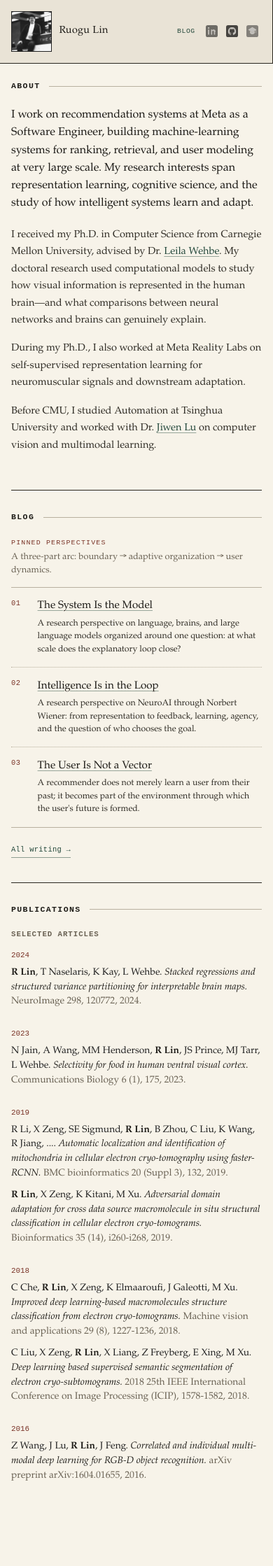
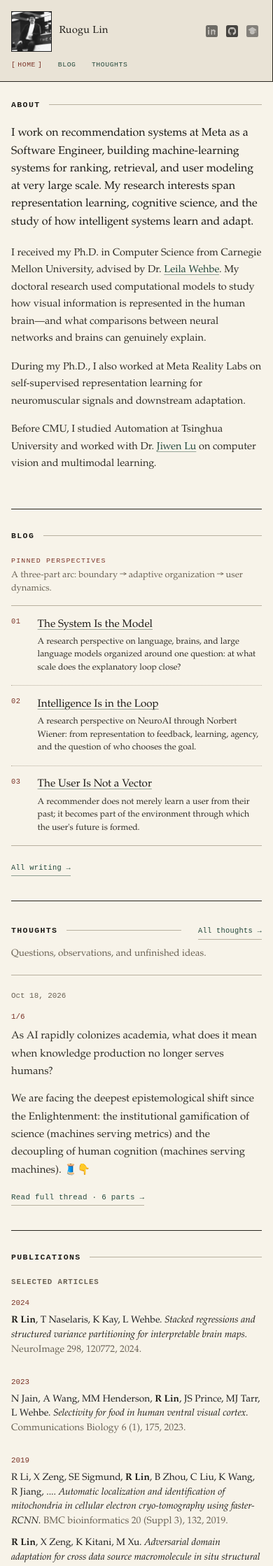
Before and after one commit to lrgthu/lrgthu.github.io, a Jekyll site: the page built from index.html, in a window 390 px wide. Shown: the top 2238 px of the page at 70% size. Built offline with Jekyll 4.4.1, drawn with Linux system fonts in a browser that asks for light colours.

Commit message:
Add Thoughts with continuous numbered threads and the first entry

```diff
--- a/_config.yml
+++ b/_config.yml
@@ -20,6 +20,11 @@ kramdown:
 
 permalink: /blog/:title/
 
+collections:
+  thoughts:
+    output: true
+    permalink: /thoughts/:name/
+
 plugins:
   - jekyll-sitemap
 
@@ -37,6 +42,14 @@ defaults:
       body_class: blog-page
       writing_type: Perspective
       citation: true
+  - scope:
+      path: ""
+      type: thoughts
+    values:
+      layout: thought
+      body_class: thoughts-page
+      home_refined: true
+      writing_type: Thought
 
 exclude:
   - README.md
--- a/_includes/sidebar.html
+++ b/_includes/sidebar.html
@@ -13,6 +13,7 @@
   <nav class="blog-sidebar-nav" aria-label="Site navigation">
     <a href="{{ '/' | relative_url }}"{% if page.url == '/' %} aria-current="page"{% endif %}>Home</a>
     <a href="{{ '/blog/' | relative_url }}"{% if page.url contains '/blog/' %} aria-current="page"{% endif %}>Blog</a>
+    <a href="{{ '/thoughts/' | relative_url }}"{% if page.url contains '/thoughts/' %} aria-current="page"{% endif %}>Thoughts</a>
   </nav>
 
   <div class="sidebar-divider"></div>
--- /dev/null
+++ b/_includes/thought-preview.html
@@ -0,0 +1,13 @@
+{% assign preview_parts = include.thought.content | split: '<!-- thought-part -->' %}
+<article class="thought-preview" aria-label="Thought from {{ include.thought.date | date: '%B %d, %Y' }}">
+  <a class="thought-preview-date" href="{{ include.thought.url | relative_url }}" aria-label="Open thought from {{ include.thought.date | date: '%B %d, %Y' }}">
+    <time datetime="{{ include.thought.date | date_to_xmlschema }}">{{ include.thought.date | date: '%b %d' }}<span>{{ include.thought.date | date: '%Y' }}</span></time>
+  </a>
+  <div class="thought-preview-main">
+    {% if preview_parts.size > 1 %}<p class="thought-preview-index" aria-label="Part 1 of {{ preview_parts.size }}">1/{{ preview_parts.size }}</p>{% endif %}
+    <div class="thought-part-body">{{ preview_parts.first | markdownify }}</div>
+    {% if preview_parts.size > 1 %}
+      <a class="thought-link thought-read-more" href="{{ include.thought.url | relative_url }}">Read full thread · {{ preview_parts.size }} parts →</a>
+    {% endif %}
+  </div>
+</article>
--- a/_layouts/default.html
+++ b/_layouts/default.html
@@ -9,6 +9,8 @@
   {% assign post_meta = site.data.post_meta[page.slug] %}
   {% assign updated_at = page.updated | default: post_meta.updated %}
   {% assign writing_type = page.writing_type | default: "Perspective" %}
+  {% assign is_article = false %}
+  {% if page.layout == 'post' or page.layout == 'thought' %}{% assign is_article = true %}{% endif %}
   <title>{% if page.url == '/' %}{{ site.title }}{% else %}{{ seo_title }} — {{ site.title }}{% endif %}</title>
   <meta name="description" content="{{ seo_description | escape }}">
   <meta name="author" content="{{ site.author | escape }}">
@@ -20,9 +22,9 @@
   <meta property="og:title" content="{{ seo_title | escape }}">
   <meta property="og:description" content="{{ seo_description | escape }}">
   <meta property="og:url" content="{{ canonical_url }}">
-  <meta property="og:type" content="{% if page.layout == 'post' %}article{% else %}website{% endif %}">
-  {% if page.layout == 'post' and page.date %}<meta property="article:published_time" content="{{ page.date | date_to_xmlschema }}">{% endif %}
-  {% if page.layout == 'post' and updated_at %}<meta property="article:modified_time" content="{{ updated_at | date_to_xmlschema }}">{% endif %}
+  <meta property="og:type" content="{% if is_article %}article{% else %}website{% endif %}">
+  {% if is_article and page.date %}<meta property="article:published_time" content="{{ page.date | date_to_xmlschema }}">{% endif %}
+  {% if is_article and updated_at %}<meta property="article:modified_time" content="{{ updated_at | date_to_xmlschema }}">{% endif %}
 
   <meta name="twitter:card" content="summary">
   <meta name="twitter:title" content="{{ seo_title | escape }}">
@@ -40,12 +42,12 @@
         "sameAs": [{% for link in site.social.links %}{{ link | jsonify }}{% unless forloop.last %}, {% endunless %}{% endfor %}]
       },
       {
-        "@type": "{% if page.layout == 'post' and writing_type == 'Research Note' %}ScholarlyArticle{% elsif page.layout == 'post' %}BlogPosting{% elsif page.url == '/blog/' %}CollectionPage{% else %}WebSite{% endif %}",
+        "@type": "{% if page.layout == 'post' and writing_type == 'Research Note' %}ScholarlyArticle{% elsif is_article %}BlogPosting{% elsif page.url == '/blog/' or page.url == '/thoughts/' %}CollectionPage{% else %}WebSite{% endif %}",
         "headline": {{ seo_title | jsonify }},
         "name": {{ seo_title | jsonify }},
         "description": {{ seo_description | jsonify }},
         "url": {{ canonical_url | jsonify }},
-        "author": {"@id": {{ site.url | append: '/#person' | jsonify }}}{% if page.layout == 'post' and page.date %},
+        "author": {"@id": {{ site.url | append: '/#person' | jsonify }}}{% if is_article and page.date %},
         "datePublished": {{ page.date | date_to_xmlschema | jsonify }}{% if updated_at %},
         "dateModified": {{ updated_at | date_to_xmlschema | jsonify }}{% endif %},
         "mainEntityOfPage": {"@type": "WebPage", "@id": {{ canonical_url | jsonify }}}{% endif %}
@@ -82,6 +84,7 @@
   <link rel="stylesheet" href="{{ '/blog-pinned.css' | relative_url }}?v=pinned-1">
   <link rel="stylesheet" href="{{ '/blog-content.css' | relative_url }}?v=list-5">
   {% if page.home_refined or page.url contains '/blog/' %}<link rel="stylesheet" href="{{ '/home-refined.css' | relative_url }}?v=refined-3">{% endif %}
+  <link rel="stylesheet" href="{{ '/thoughts.css' | relative_url }}?v=thoughts-1">
 </head>
 <body class="{% if page.body_class %}{{ page.body_class }} {% endif %}{% if page.home_refined or page.url contains '/blog/' %}site-refined{% endif %}{% if page.layout == 'post' %} blog-post-page{% endif %}">
   <div class="layout">
--- /dev/null
+++ b/_thoughts/2026-10-18-knowledge-production-without-humans.md
@@ -0,0 +1,47 @@
+---
+title: "As AI rapidly colonizes academia, what does it mean when knowledge production no longer serves humans?"
+date: 2026-10-18 20:57:39 -0700
+permalink: /thoughts/knowledge-production-without-humans/
+description: "As AI rapidly colonizes academia, what does it mean when knowledge production no longer serves humans?"
+---
+As AI rapidly colonizes academia, what does it mean when knowledge production no longer serves humans?
+
+We are facing the deepest epistemological shift since the Enlightenment: the institutional gamification of science (machines serving metrics) and the decoupling of human cognition (machines serving machines). 🧵👇
+
+<!-- thought-part -->
+
+**1. 'Human readability' is no longer the default premise.**
+
+For centuries, science meant compressing complex reality into low-dimensional equations our brains can grasp (like F=ma). Today's AI maps inputs to outputs directly across high-dimensional manifolds.
+
+Tomorrow's core knowledge repositories won't be natural language papers written for human minds—they will be embeddings, weight matrices, and synthetic datasets meant to be ingested by the next model. Humans are no longer the sole consumers of knowledge.
+
+<!-- thought-part -->
+
+**2. Academia is devolving into a closed-loop game of tokens.**
+
+AI generates the ideas and drafts the papers; AI writes the peer reviews. Written by machines, reviewed by machines, read by machines.
+
+This output doesn't serve human curiosity—it serves h-indices and tenure-track algorithms. A flood of syntactically flawless yet intellectually hollow 'synthetic scholarship' is creating an unprecedented epistemic smog.
+
+<!-- thought-part -->
+
+**3. The hijacking of the scientific agenda.**
+
+What questions are worth asking? Once driven by human curiosity and lived problems, research agendas are now reshaped by algorithmic convenience.
+
+Resources skew heavily toward domains that are data-rich and easily reducible to a clean reward function. Exploration becomes automated optimization over a loss landscape, drifting further away from human intuition and societal needs.
+
+<!-- thought-part -->
+
+**4. Redefining the scholar's identity.**
+
+When derivation, coding, and even hypothesis generation are automated, the human researcher is forced up the abstraction stack: retreating from 'craftsman and solver' to 'questioner and value anchor.'
+
+Compute has no concept of suffering, justice, or the arc of civilization. Future scholars must act as curators and philosophers—projecting alien, high-dimensional machine discoveries back into human thought, and anchoring blind compute to human meaning.
+
+<!-- thought-part -->
+
+Ultimately, this marks the complete decoupling of 'Knowing' from 'Understanding.'
+
+Machines will 'know' the intricate correlations of the universe. Our greatest challenge—in an era where we no longer derive every step by hand—is refusing to become mere appendages to compute, and reclaiming the right to define what actually matters.
--- a/index.html
+++ b/index.html
@@ -106,6 +106,22 @@
     <a class="blog-enter" href="{{ '/blog/' | relative_url }}">All writing →</a>
   </div>
 </section>
+
+{% assign recent_thoughts = site.thoughts | sort: "date" | reverse %}
+{% if recent_thoughts.size > 0 %}
+<section class="section" id="thoughts">
+  <div class="thoughts-heading-row">
+    <h2 class="section-title">Thoughts</h2>
+    <a class="thought-link" href="{{ '/thoughts/' | relative_url }}">All thoughts →</a>
+  </div>
+  <p class="thoughts-deck">Questions, observations, and unfinished ideas.</p>
+  <div class="thoughts-previews">
+    {% for thought in recent_thoughts limit:3 %}
+      {% include thought-preview.html thought=thought %}
+    {% endfor %}
+  </div>
+</section>
+{% endif %}
 
 <section class="section" id="publications">
   <h2 class="section-title">Publications</h2>
--- /dev/null
+++ b/thoughts.css
@@ -0,0 +1,334 @@
+/* Short thoughts and continuous threads, using the existing paper/ink palette. */
+
+.site-refined .thoughts-heading-row {
+  display: flex;
+  align-items: baseline;
+  flex-wrap: wrap;
+  gap: .75rem 1.5rem;
+}
+
+.site-refined .thoughts-heading-row .section-title {
+  flex: 1 1 10rem;
+  margin-bottom: 0;
+}
+
+.site-refined .thought-link {
+  display: inline-block;
+  padding: .18rem 0;
+  border-bottom: 1px solid var(--rule);
+  color: var(--accent);
+  font-family: var(--font-body);
+  font-size: .68rem;
+  letter-spacing: .025em;
+  line-height: 1.5;
+  text-decoration: none;
+}
+
+.site-refined .thought-link:hover {
+  color: var(--accent-dim);
+  border-color: currentColor;
+}
+
+.site-refined .thoughts-deck {
+  margin: .65rem 0 1.2rem;
+  color: var(--text-muted);
+  font-family: var(--font-publication);
+  font-size: .85rem;
+  line-height: 1.55;
+}
+
+.thoughts-previews,
+.thought-preview-main,
+.thought-part-body {
+  min-width: 0;
+}
+
+.thought-preview {
+  display: grid;
+  grid-template-columns: 5rem minmax(0, 1fr);
+  gap: 1.2rem;
+  padding: 1.2rem 0;
+  border-top: 1px dotted var(--rule);
+}
+
+.thought-preview:first-child {
+  border-top-style: solid;
+}
+
+.thought-preview:last-child {
+  padding-bottom: 0;
+}
+
+.site-refined .thought-preview-date {
+  align-self: start;
+  padding: .12rem 0;
+  color: var(--text-muted);
+  font-family: var(--font-body);
+  font-size: .68rem;
+  line-height: 1.65;
+  text-decoration: none;
+}
+
+.thought-preview-date span {
+  display: block;
+}
+
+.site-refined .thought-preview-date:hover,
+.site-refined .thought-date-link:hover {
+  color: var(--accent-dim);
+  text-decoration: underline;
+}
+
+.thought-preview-index {
+  margin-bottom: .45rem;
+  color: var(--accent-dim);
+  font-family: var(--font-body);
+  font-size: .68rem;
+  line-height: 1.5;
+}
+
+.site-refined .thought-part-body {
+  color: var(--text-secondary);
+  font-family: var(--font-publication);
+  font-size: 1rem;
+  line-height: 1.75;
+  overflow-wrap: anywhere;
+}
+
+.thought-part-body > * + * {
+  margin-top: .9rem;
+}
+
+.thought-part-body strong {
+  color: var(--text-primary);
+  font-weight: 600;
+}
+
+.thought-part-body img {
+  display: block;
+  max-width: 100%;
+  height: auto;
+  margin: 1rem 0;
+}
+
+.thought-part-body blockquote {
+  padding-left: 1rem;
+  border-left: 1px solid var(--rule);
+}
+
+.thought-part-body ul,
+.thought-part-body ol {
+  padding-left: 1.25rem;
+}
+
+.thought-part-body pre {
+  max-width: 100%;
+  overflow-x: auto;
+}
+
+.thought-part-body code {
+  font-family: var(--font-body);
+  font-size: .85em;
+}
+
+.site-refined .thought-preview .thought-part-body {
+  font-size: .94rem;
+  line-height: 1.68;
+}
+
+.site-refined .thought-read-more {
+  margin-top: .95rem;
+}
+
+.thoughts-archive-header {
+  padding-bottom: .9rem;
+}
+
+.site-refined .thoughts-title {
+  color: var(--text-primary);
+  font-family: var(--font-heading);
+  font-size: 1.85rem;
+  font-weight: 400;
+  letter-spacing: -.015em;
+  line-height: 1.15;
+}
+
+.thought-permalink,
+.thought-archive-entry {
+  width: 100%;
+  max-width: 43rem;
+}
+
+.thought-archive-entry {
+  padding-top: 1.4rem;
+  border-top: 1px solid var(--border);
+}
+
+.thought-archive-entry + .thought-archive-entry {
+  margin-top: 2.6rem;
+}
+
+.thought-meta {
+  display: flex;
+  align-items: baseline;
+  justify-content: space-between;
+  flex-wrap: wrap;
+  gap: .7rem 1rem;
+  margin-bottom: 1.55rem;
+  color: var(--text-muted);
+  font-family: var(--font-body);
+  font-size: .68rem;
+  line-height: 1.6;
+}
+
+.site-refined .thought-date-link {
+  color: var(--text-muted);
+  text-decoration: none;
+}
+
+.thought-part {
+  display: grid;
+  grid-template-columns: minmax(0, 1fr);
+  scroll-margin-top: 2rem;
+}
+
+.thought-thread-numbered .thought-part {
+  grid-template-columns: 2.7rem minmax(0, 1fr);
+  gap: 1.1rem;
+}
+
+.thought-part + .thought-part {
+  margin-top: 2rem;
+  padding-top: 1.8rem;
+  border-top: 1px dotted var(--rule-light);
+}
+
+.site-refined .thought-part-index {
+  align-self: start;
+  padding-top: .28rem;
+  color: var(--accent-dim);
+  font-family: var(--font-body);
+  font-size: .7rem;
+  line-height: 1.5;
+  text-decoration: none;
+}
+
+.site-refined .thought-part-index:hover {
+  text-decoration: underline;
+}
+
+.thought-footer {
+  display: flex;
+  align-items: baseline;
+  justify-content: space-between;
+  flex-wrap: wrap;
+  gap: 1rem;
+  margin-top: 2.4rem;
+  padding-top: 1.1rem;
+  border-top: 1px solid var(--rule);
+}
+
+.thought-sr-only {
+  position: absolute;
+  width: 1px;
+  height: 1px;
+  padding: 0;
+  margin: -1px;
+  overflow: hidden;
+  clip-path: inset(50%);
+  white-space: nowrap;
+  border: 0;
+}
+
+/* The third navigation item fits on its own row below the mobile identity. */
+@media (max-width: 768px) {
+  .site-refined .sidebar {
+    display: grid;
+    grid-template-columns: minmax(0, 1fr) auto;
+    align-items: center;
+  }
+
+  .site-refined .sidebar-profile {
+    grid-column: 1;
+    grid-row: 1;
+  }
+
+  .site-refined .sidebar-links {
+    grid-column: 2;
+    grid-row: 1;
+  }
+
+  .site-refined .blog-sidebar-nav {
+    grid-column: 1 / -1;
+    grid-row: 2;
+    justify-content: flex-start;
+    flex-wrap: wrap;
+    gap: 1.4rem;
+  }
+
+  .site-refined .blog-sidebar-nav a[aria-current="page"] {
+    display: inline;
+  }
+}
+
+@media (max-width: 520px) {
+  .thought-preview {
+    grid-template-columns: minmax(0, 1fr);
+    gap: .6rem;
+  }
+
+  .thought-preview-date span {
+    display: inline;
+  }
+
+  .thought-preview-date span::before {
+    content: ", ";
+  }
+
+  .thought-thread-numbered .thought-part {
+    grid-template-columns: minmax(0, 1fr);
+    gap: .5rem;
+  }
+
+  .site-refined .thought-part-index {
+    justify-self: start;
+    padding-top: 0;
+  }
+
+  .site-refined .thought-part-body {
+    font-size: .98rem;
+    line-height: 1.75;
+  }
+
+  .thought-part + .thought-part {
+    margin-top: 1.6rem;
+    padding-top: 1.4rem;
+  }
+
+  .thoughts-heading-row .thought-link {
+    font-size: .65rem;
+  }
+}
+
+@media (pointer: coarse) {
+  .site-refined .thought-link,
+  .site-refined .thought-part-index,
+  .site-refined .thought-preview-date,
+  .site-refined .thought-date-link,
+  .site-refined .blog-sidebar-nav a {
+    min-height: 44px;
+    display: inline-flex;
+    align-items: center;
+  }
+}
+
+@media print {
+  .thought-meta .thought-link,
+  .thought-footer {
+    display: none;
+  }
+
+  .thought-part {
+    break-inside: avoid;
+  }
+}
```
Also changed, not shown: _includes/thought-thread.html (added, +11 -0 lines), _layouts/thought.html (added, +15 -0 lines), thoughts/index.html (added, +28 -0 lines), README.md.
